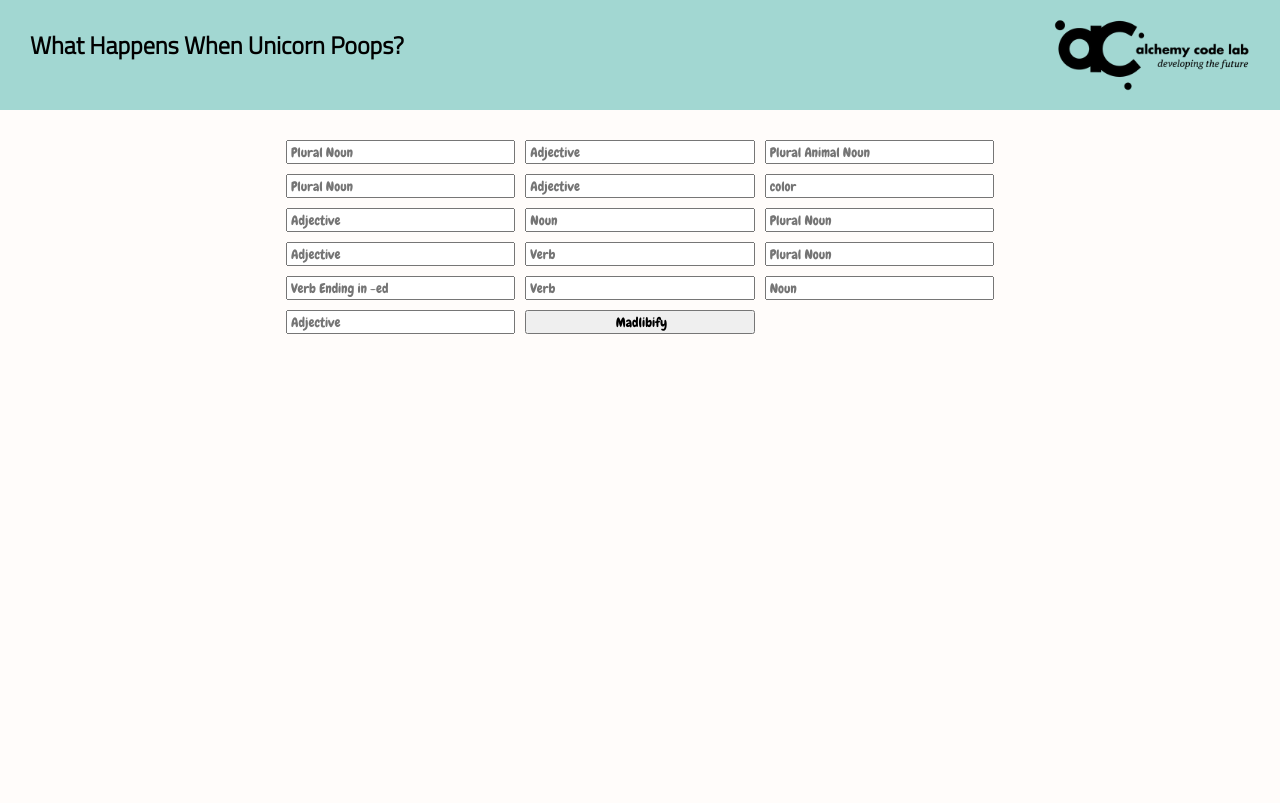
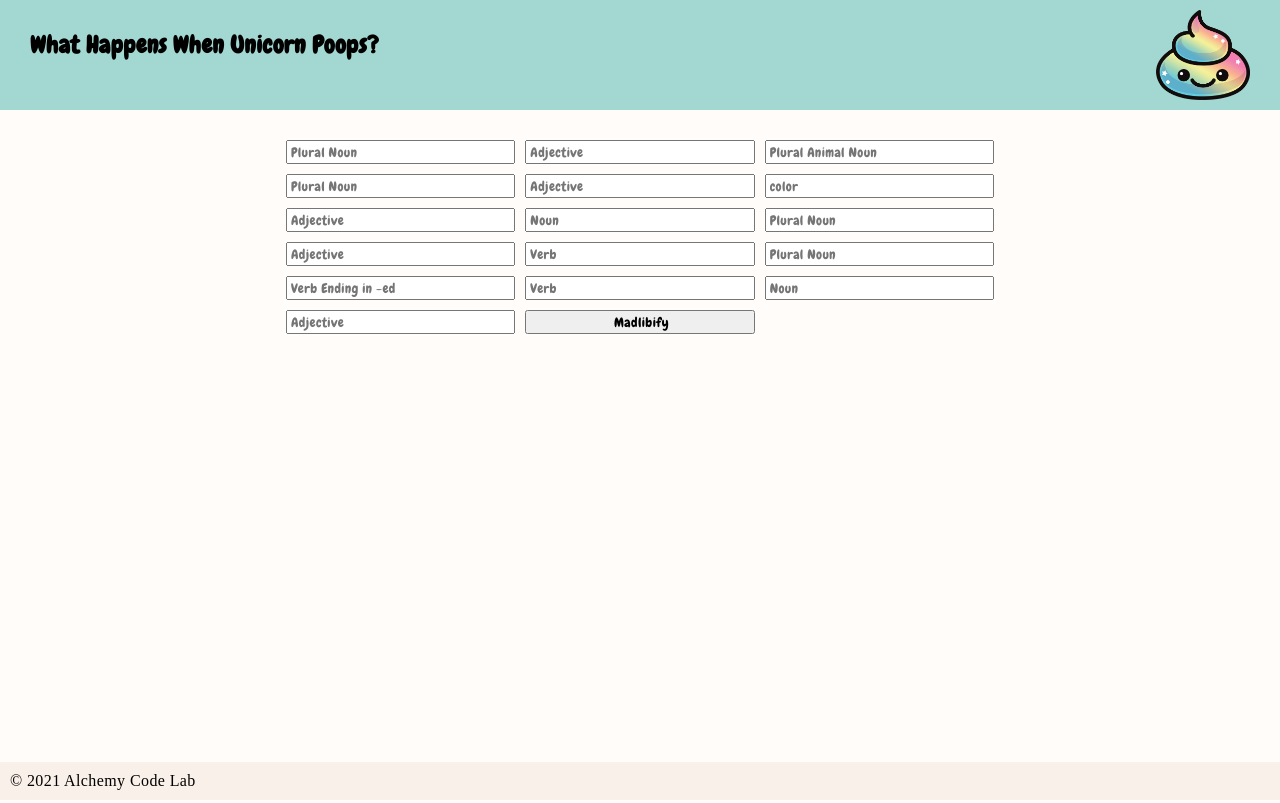
Before and after one commit to alicehsing/PROJECT-madlib-challenge, a plain HTML site: page index.html in a window 1280 px wide. Shown: the top 803 px of the page. Drawn offline with Linux system fonts and the light colour scheme.

Commit message:
css adjustments

```diff
--- a/index.html
+++ b/index.html
@@ -18,7 +18,7 @@
 <body>
     <header>
         <h1>What Happens When Unicorn Poops?</h1>
-        <img src="assets/big-logo.png" />
+        <img id="poop" src="assets/poop.png" />
     </header>
 
     <main>
--- a/styles/styles.css
+++ b/styles/styles.css
@@ -3,10 +3,11 @@
     margin: 0;
     padding: 0;
     font-family: 'Chewy', fantasy;
+    letter-spacing: 0.4px;
 }
 
 body {
-    font-family: 'Titillium Web', sans-serif;
+    /* font-family: 'Titillium Web', sans-serif; */
     background-color: #FFFCFA;
     display: grid;
     grid-template-rows: auto 1fr auto;
@@ -36,6 +37,7 @@ h1 {
     font-size: 1.5rem;
     font-weight: bold;
     margin-bottom: 20px;
+    font-family: Chewy;
 }
 
 footer {
@@ -65,8 +67,12 @@ input {
 
 #mad-lib {
     margin-top: 50px;;
-    font-size: 3em;
+    font-size: 2em;
     /* visibility: hidden; */
+}
+
+#poop {
+    padding: 10px 0;
 }
 
 .hidden {
```
Also changed, not shown: assets/poop.png (added).
